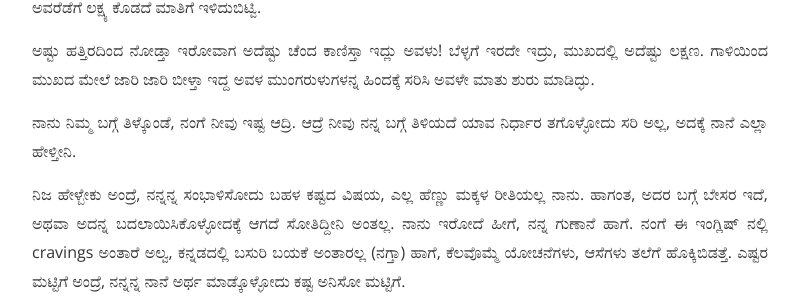
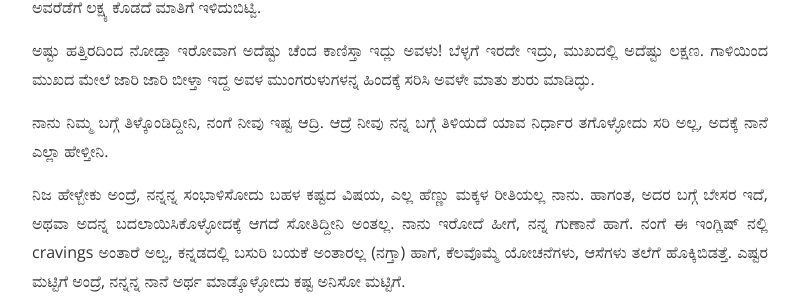
Before and after one commit to bencentra/centrarium, a Jekyll site: the page built from _posts/2020-05-08-kruthi-nannavalu.markdown, in a window 1280 px wide and 900 px high, scrolled down 1504 px. Shown: the part 149-456 px from the top of the window, without its empty margins (240-1039 px from the left). Built offline with Jekyll 4.4.1, drawn with Linux system fonts in a browser that asks for light colours; nearby versions of some CDN libraries; comment, search, counter and statistics services are not loaded; a style sheet for code colours, icons or effects is not loaded.

Commit message:
Update 2020-05-08-kruthi-nannavalu.markdown

```diff
--- a/_posts/2020-05-08-kruthi-nannavalu.markdown
+++ b/_posts/2020-05-08-kruthi-nannavalu.markdown
@@ -32,7 +32,7 @@ description:  ಜೀವನದಲ್ಲಿ ಮೊದಲೆ ಲಂಗು ಲಗಾ
 
 <p align ="justify"> ಅಷ್ಟು ಹತ್ತಿರದಿಂದ ನೋಡ್ತಾ ಇರೋವಾಗ ಅದೆಷ್ಟು ಚೆಂದ ಕಾಣಿಸ್ತಾ ಇದ್ಲು ಅವಳು‌! ಬೆಳ್ಳಗೆ ಇರದೇ ಇದ್ರು, ಮುಖದಲ್ಲಿ ಅದೆಷ್ಟು ಲಕ್ಷಣ. ಗಾಳಿಯಿಂದ ಮುಖದ ಮೇಲೆ ಜಾರಿ ಜಾರಿ ಬೀಳ್ತಾ ಇದ್ದ ಅವಳ ಮುಂಗರುಳುಗಳನ್ನ ಹಿಂದಕ್ಕೆ ಸರಿಸಿ ಅವಳೇ ಮಾತು ಶುರು ಮಾಡಿದ್ಳು. </p>
 
-<p align ="justify"> ನಾನು ನಿಮ್ಮ ಬಗ್ಗೆ ತಿಳ್ಕೊಂಡೆ, ನಂಗೆ ನೀವು ಇಷ್ಟ ಆದ್ರಿ. ಆದ್ರೆ ನೀವು ನನ್ನ ಬಗ್ಗೆ ತಿಳಿಯದೆ ಯಾವ ನಿರ್ಧಾರ ತಗೊಳ್ಳೋದು ಸರಿ ಅಲ್ಲ, ಅದಕ್ಕೆ ನಾನೆ ಎಲ್ಲಾ ಹೇಳ್ತೀನಿ. </p>
+<p align ="justify"> ನಾನು ನಿಮ್ಮ ಬಗ್ಗೆ ತಿಳ್ಕೊಂಡಿದ್ದೀನಿ, ನಂಗೆ ನೀವು ಇಷ್ಟ ಆದ್ರಿ. ಆದ್ರೆ ನೀವು ನನ್ನ ಬಗ್ಗೆ ತಿಳಿಯದೆ ಯಾವ ನಿರ್ಧಾರ ತಗೊಳ್ಳೋದು ಸರಿ ಅಲ್ಲ, ಅದಕ್ಕೆ ನಾನೆ ಎಲ್ಲಾ ಹೇಳ್ತೀನಿ. </p>
 
 <p align ="justify"> ನಿಜ ಹೇಳ್ಬೇಕು ಅಂದ್ರೆ, ನನ್ನನ್ನ ಸಂಭಾಳಿಸೋದು ಬಹಳ ಕಷ್ಟದ ವಿಷಯ, ಎಲ್ಲ  ಹೆಣ್ಣು ಮಕ್ಕಳ ರೀತಿಯಲ್ಲ ನಾನು. ಹಾಗಂತ, ಅದರ ಬಗ್ಗೆ ಬೇಸರ ಇದೆ, ಅಥವಾ ಅದನ್ನ ಬದಲಾಯಿಸಿಕೊಳ್ಳೋದಕ್ಕೆ ಆಗದೆ ಸೋತಿದ್ದೀನಿ ಅಂತಲ್ಲ. ನಾನು ಇರೋದೆ ಹೀಗೆ, ನನ್ನ ಗುಣಾನೆ ಹಾಗೆ. ನಂಗೆ ಈ ಇಂಗ್ಲಿಷ್ ನಲ್ಲಿ cravings ಅಂತಾರೆ ಅಲ್ವ, ಕನ್ನಡದಲ್ಲಿ ಬಸುರಿ ಬಯಕೆ ಅಂತಾರಲ್ಲ (ನಗ್ತಾ) ಹಾಗೆ, ಕೆಲವೊಮ್ಮೆ ಯೋಚನೆಗಳು, ಆಸೆಗಳು ತಲೆಗೆ ಹೊಕ್ಕಿಬಿಡತ್ತೆ. ಎಷ್ಟರ ಮಟ್ಟಿಗೆ ಅಂದ್ರೆ, ನನ್ನನ್ನ ನಾನೆ ಅರ್ಥ ಮಾಡ್ಕೊಳ್ಳೋದು ಕಷ್ಟ ಅನಿಸೋ ಮಟ್ಟಿಗೆ.  </p>
 
```
